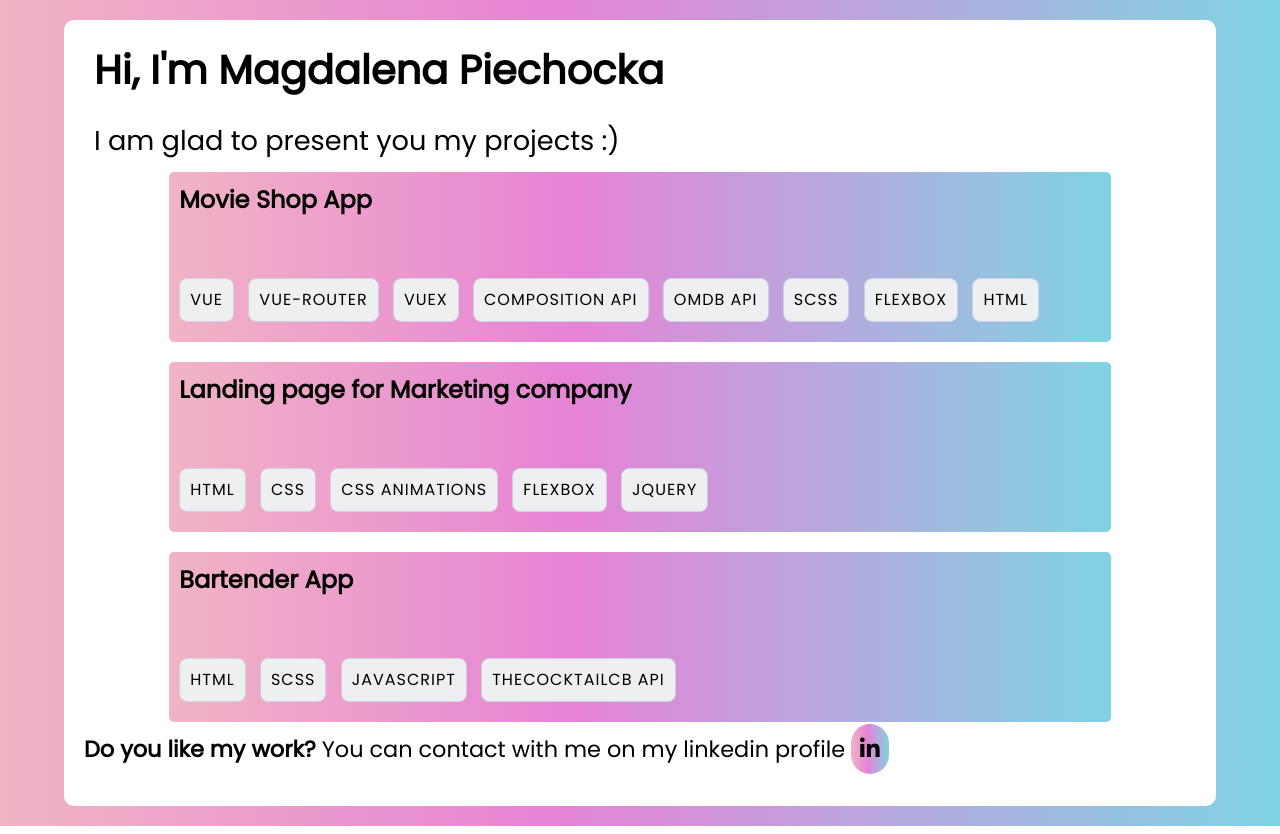
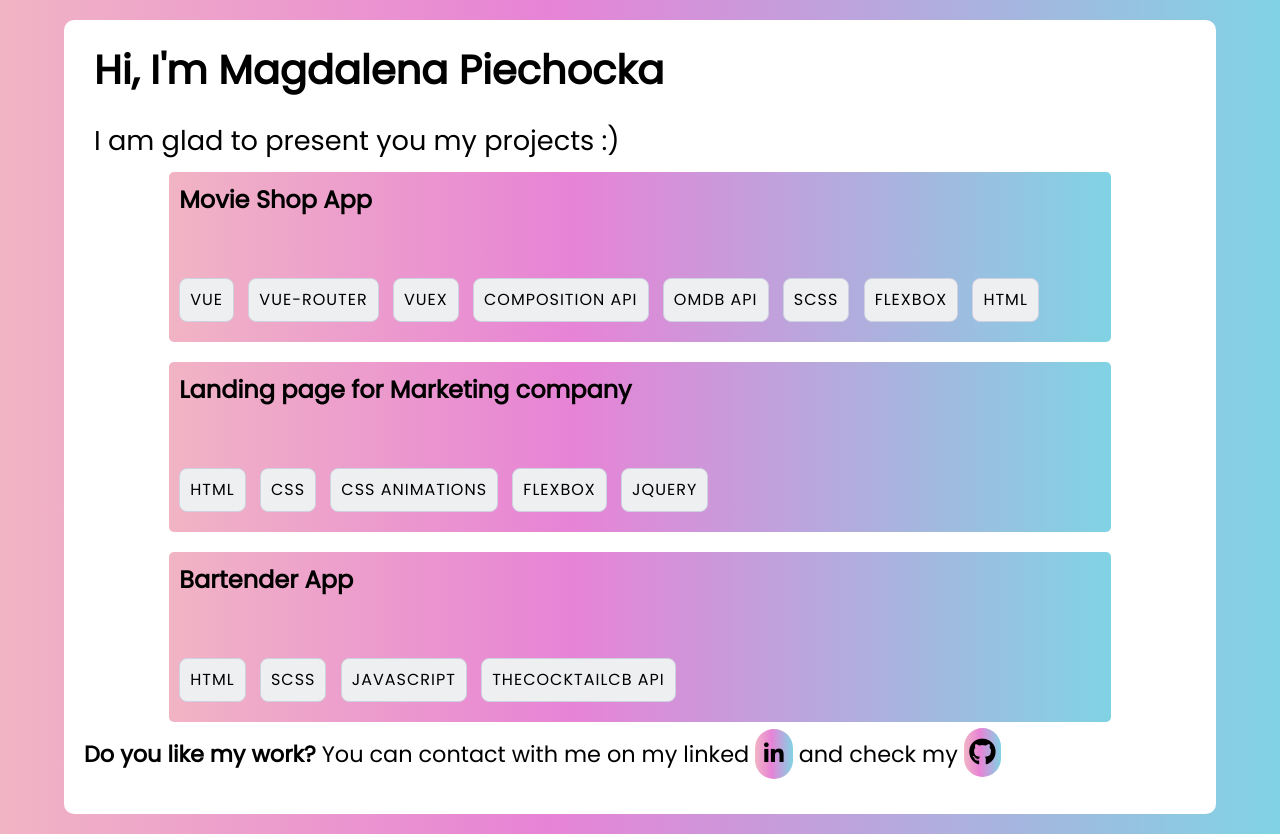
Before and after one commit to meg9meg/My-projects, a plain HTML site: page index.html in a window 1280 px wide. Drawn offline with Linux system fonts and the light colour scheme; some icons are missing.

Commit message:
add github link

```diff
--- a/index.html
+++ b/index.html
@@ -56,8 +56,9 @@
               <div class="links">
                 <div class="contact">
                     <span class="question">Do you like my work?</span>
-                    You can contact with me on my linkedin profile
+                    You can contact with me on my linked
                     <a class="linkedin" href="https://www.linkedin.com/in/magdalena-piechocka-93748a1b1" target="_blank"><i class="fab fa-linkedin-in"></i></a>
+                    and check my <a class="linkedin github" href="https://github.com/meg9meg/" target="_blank"><i class="fab fa-github"></i></a>
                 </div>
             </div>
         </div>
--- a/style.css
+++ b/style.css
@@ -134,6 +134,11 @@
     color: black;
 }
 
+.github {
+    font-size: 1.7rem;
+    padding: 0.2em 0.2em;
+}
+
 /*SMALL SCREEN*/
 
 @media screen and (max-width: 800px) {
```
